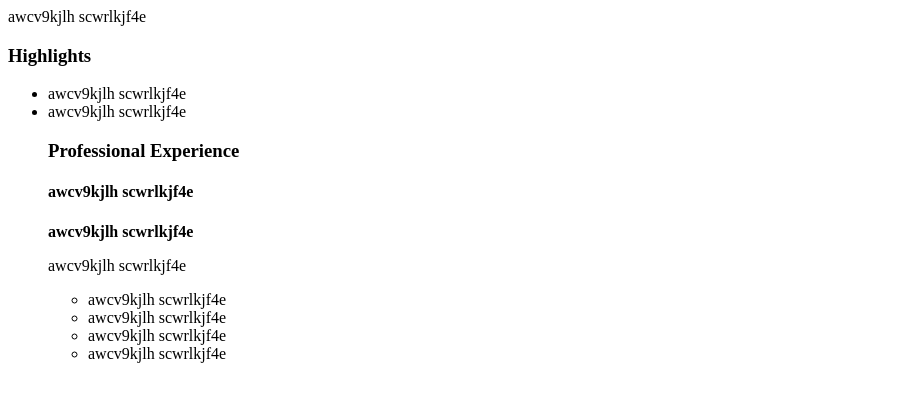
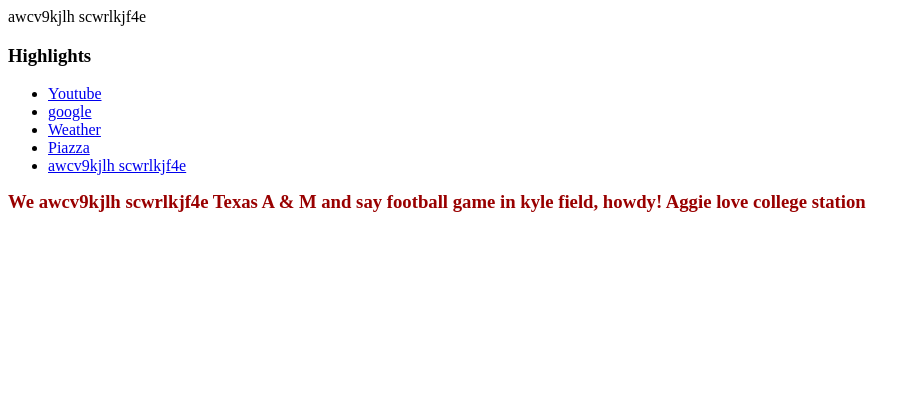
Before and after one commit to dakshvasistha/dakshvasistha.github.io, a plain HTML site: page index.html in a window 1280 px wide. Shown: the whole page, without its empty margins (0-921 px from the left). Drawn offline with Linux system fonts and the light colour scheme.

Commit message:
nfnedkre

```diff
--- a/index.html
+++ b/index.html
@@ -13,26 +13,22 @@
 		 </div>
 		 <div class="right">
 				<h3>Highlights</h3>
-				<p>
-				<ul>
-					<li>awcv9kjlh scwrlkjf4e</li>
-					<li>awcv9kjlh scwrlkjf4e</li>
-				</p>
-				<h3>Professional Experience</h3>
-				<h4 id="company-name">awcv9kjlh scwrlkjf4e</h4>
-				<p id="job-title"><strong>awcv9kjlh scwrlkjf4e</strong></p>
-				<p id="job-responsibilities">awcv9kjlh scwrlkjf4e</p>
-				<p>
-				<ul>
-					<li>awcv9kjlh scwrlkjf4e</li>
-					<li>awcv9kjlh scwrlkjf4e</li>
-					<li>awcv9kjlh scwrlkjf4e</li>
-					<li>awcv9kjlh scwrlkjf4e</li></ul>
-					<a href="http://people.tamu.edu/~dakshvasistha/"></a>
-					<a href="http://people.tamu.edu/~dakshvasistha/"></a>
-					<a href="http://people.tamu.edu/~dakshvasistha/"></a>
-					<a href="http://people.tamu.edu/~dakshvasistha/"></a>
-				</p>
+
+					<ul>
+
+    <li><a href= http://www.youtube.com>Youtube</a></li>
+    <li><a href= https://www.google.com/>google</a></li>
+    <li><a href= https://weatherspark.com/averages/29922/College-Station-Texas-United-States>Weather</a></li>
+
+    <li><a href= https://piazza.com/class/ixkk1fy863r1vs?cid=96>Piazza</a></li>
+	<li><a href= http://people.tamu.edu/~dakshvasistha/>awcv9kjlh scwrlkjf4e</a></li>
+
+</ul>
+<table width="100%" border="0" cellspacing="0" cellpadding="0">
+  <tr>
+    <td><h3><font color="#990000">We  awcv9kjlh scwrlkjf4e  Texas A & M and say football game in kyle field, howdy! Aggie love college station </font></h3></td>
+  </tr>
+</table>
 		 </div>
 		 <div id="footer"></div>
 		</body>
```
